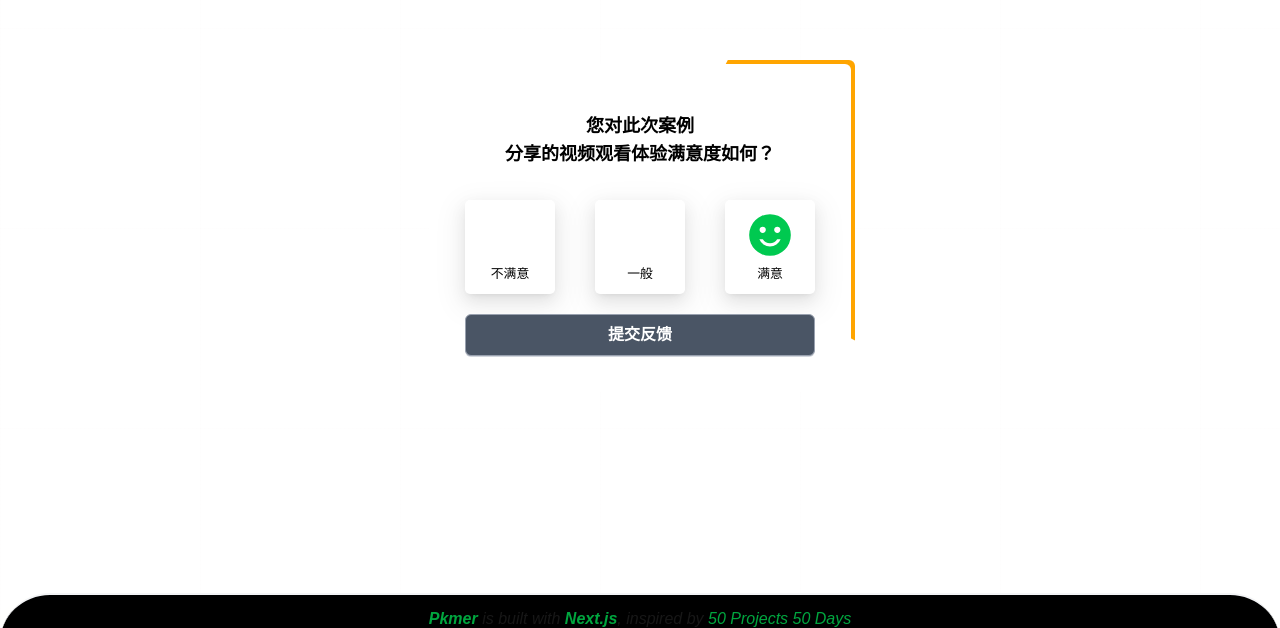
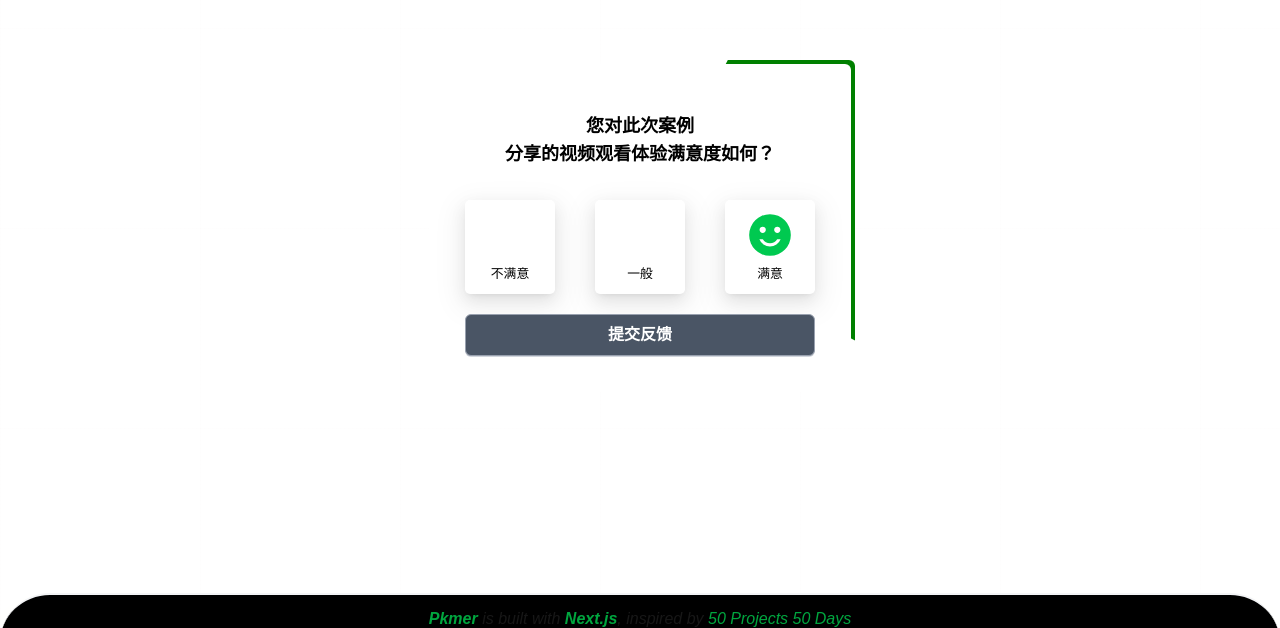
Before and after one commit to upangka/50days50projectsUseNextJs, a Next.js app: page /feedback-ui-design in a window 1280 px wide. Shown: the part 172-800 px from the top of the page. Built offline with nearby package versions, Linux system fonts and the light colour scheme; some icons are missing; a web font is replaced by a local one.

Commit message:
feat(feedback): 优化

```diff
--- a/src/app/(cases)/feedback-ui-design/_components/feedback-ui-design.tsx
+++ b/src/app/(cases)/feedback-ui-design/_components/feedback-ui-design.tsx
@@ -20,6 +20,11 @@ interface FeedbackUiDesignProps {
   iconSize?: number
 }
 
+/**
+ * 用户满意度评价管理父组件
+ * 1. 用户满意度评价UI组件
+ * 2. 反馈结果UI组件
+ */
 const FeedbackUiDesign: React.FC<FeedbackUiDesignProps> = ({ iconSize = 50 }) => {
   const [selectedOption, setSelectedOption] = useState<number>(-1)
   const [isSubmitted, setIsSubmitted] = useState(false)
--- a/src/app/(cases)/feedback-ui-design/page.tsx
+++ b/src/app/(cases)/feedback-ui-design/page.tsx
@@ -1,5 +1,6 @@
 import BorderAnimatedCard from '@/components/card/border-animated-card'
 import FeedbackUiDesign from './_components/feedback-ui-design'
+import AppVariable from '@/styles/variables.module.scss'
 export default function FeedbackUiDesignPage() {
   const iconSize = {
     width: 50,
@@ -7,7 +8,7 @@ export default function FeedbackUiDesignPage() {
   }
   return (
     <section className='flex h-screen w-screen items-center justify-center'>
-      <BorderAnimatedCard borderColor='orange' backgroundColor='white'>
+      <BorderAnimatedCard borderColor={AppVariable.primaryColor} backgroundColor='white'>
         <FeedbackUiDesign />
       </BorderAnimatedCard>
     </section>
```
Also changed, not shown: src/app/(cases)/feedback-ui-design/config.tsx (+6 -1 lines).
